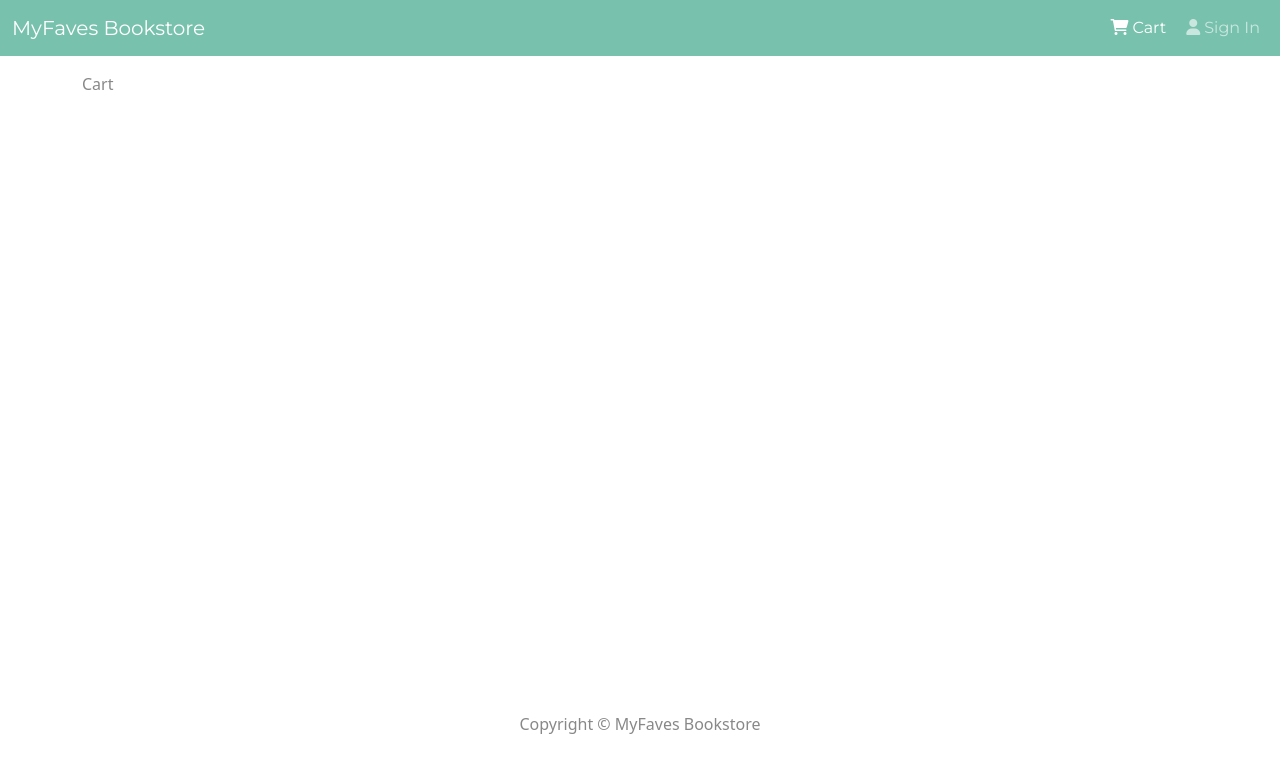
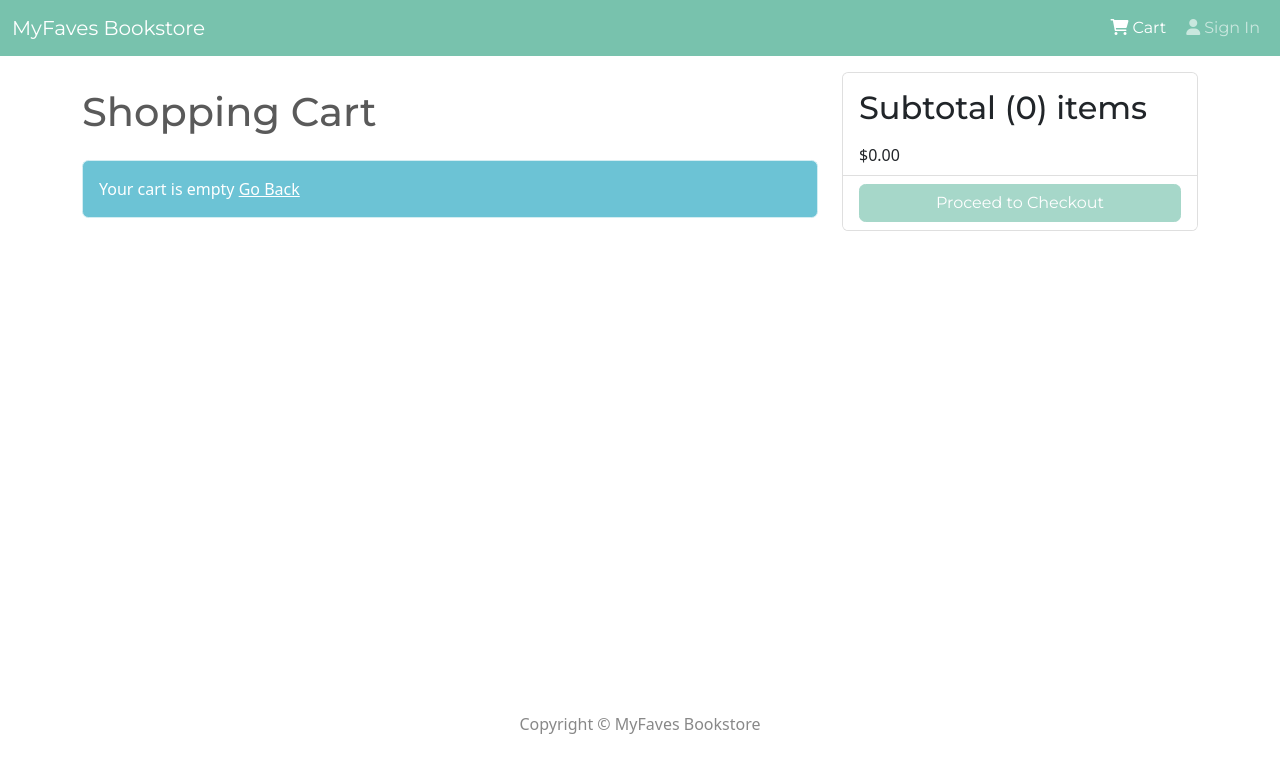
Before and after one commit to jeancarlosherrera/fav-book-eshop, a React (Create React App) app in the folder frontend/: page /cart in a window 1280 px wide. Shown: the top 772 px of the page. Built offline with nearby package versions, Linux system fonts and the light colour scheme.

Commit message:
cart screen created

```diff
--- a/frontend/src/index.css
+++ b/frontend/src/index.css
@@ -6,6 +6,16 @@
   padding: 1rem 0;
 }
 
+h1 {
+  font-size: 1.8rem;
+  padding: 1rem 0;
+}
+
+h2 {
+  font-size: 1.4rem;
+  padding: 0.5rem 0;
+}
+
 .rating span {
   margin: 0.1rem;
 }
--- a/frontend/src/screens/CartScreen.js
+++ b/frontend/src/screens/CartScreen.js
@@ -1,5 +1,11 @@
 import { useEffect } from 'react';
-import { Link, useLocation, useNavigate, useParams } from 'react-router-dom';
+import {
+  Link,
+  unstable_HistoryRouter,
+  useLocation,
+  useNavigate,
+  useParams,
+} from 'react-router-dom';
 import { useDispatch, useSelector } from 'react-redux';
 import {
   Row,
@@ -29,7 +35,102 @@
     }
   }, [dispatch, id, qty, params, location]);
 
-  return <div>Cart</div>;
+  const removeFromCartHandler = (id) => {
+    console.log('remove');
+  };
+
+  const navigate = useNavigate();
+  const checkoutHandler = () => {
+    navigate('/login?redirect=shipping');
+  };
+
+  return (
+    <Row>
+      <Col md={8}>
+        <h1>Shopping Cart</h1>
+        {cartItems.length === 0 ? (
+          <Message>
+            Your cart is empty <Link to='/'>Go Back</Link>
+          </Message>
+        ) : (
+          <ListGroup variant='flush'>
+            {cartItems.map((item) => (
+              <ListGroup.Item key='{item.book}'>
+                <Row>
+                  <Col md={2}>
+                    <Image src={item.image} alt={item.title} fluid rounded />
+                  </Col>
+                  <Col md={3}>
+                    <Link to={`/book/${item.book}`}>{item.title}</Link>
+                  </Col>
+                  <Col md={2}> ${item.price}</Col>
+                  <Col md={2}>
+                    <Form.Control
+                      as='select'
+                      value={item.qty}
+                      onChange={(e) =>
+                        dispatch(addToCart(item.book, Number(e.target.value)))
+                      }
+                    >
+                      {[...Array(item.countInStock).keys()].map((el) => (
+                        <option key={el + 1} value={el + 1}>
+                          {el + 1}
+                        </option>
+                      ))}
+                    </Form.Control>
+                  </Col>
+                  <Col md={2}>
+                    <Button
+                      type='button'
+                      variant='light'
+                      onClick={() => {
+                        removeFromCartHandler(item.book);
+                      }}
+                    >
+                      {' '}
+                      <i className='fas fa-trash'></i>
+                    </Button>
+                  </Col>
+                </Row>
+              </ListGroup.Item>
+            ))}
+          </ListGroup>
+        )}
+      </Col>
+
+      <Col md={4}>
+        <Card>
+          <ListGroup variant='flush'>
+            <ListGroup.Item>
+              <h2>
+                {' '}
+                Subtotal ({cartItems.reduce((acc, el) => acc + el.qty, 0)})
+                items
+              </h2>
+              $
+              {cartItems
+                .reduce((acc, el) => acc + el.qty * el.price, 0)
+                .toFixed(2)}
+            </ListGroup.Item>
+            <ListGroup.Item>
+              <div className='d-grid gap-2'>
+                <Button
+                  type='button'
+                  className='btn'
+                  disabled={cartItems.length === 0}
+                  onClick={checkoutHandler}
+                >
+                  Proceed to Checkout
+                </Button>
+              </div>
+            </ListGroup.Item>
+          </ListGroup>
+        </Card>
+      </Col>
+
+      <Col></Col>
+    </Row>
+  );
 };
 
 export default CartScreen;
```
